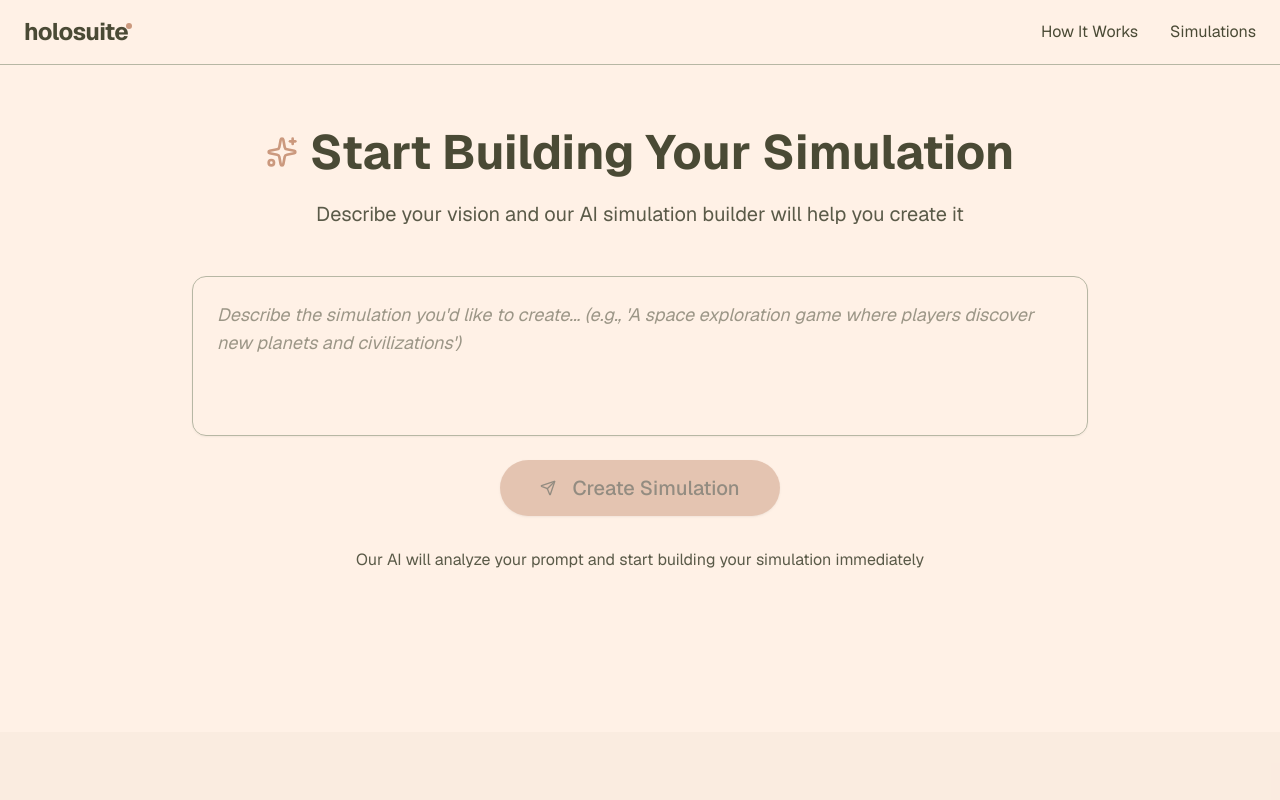
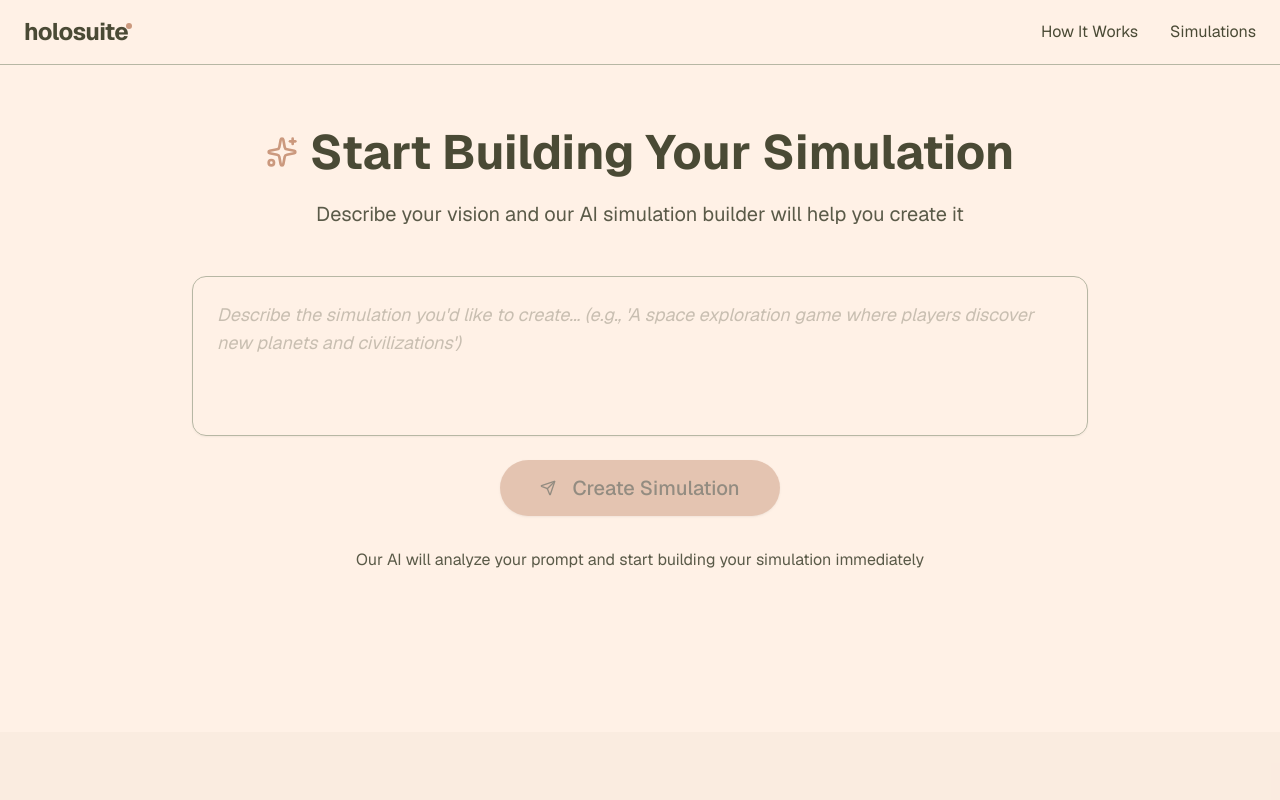
Before and after one commit to holosuite/holosuite.lol, a Next.js app: page / in a window 1280 px wide. Shown: the top 800 px of the page. Built offline with nearby package versions, Linux system fonts and the light colour scheme; no server answers.

Commit message:
fix text scaling issue

```diff
--- a/components/prompt-submission.tsx
+++ b/components/prompt-submission.tsx
@@ -61,7 +61,7 @@ export function PromptSubmission() {
             value={prompt}
             onChange={(e) => setPrompt(e.target.value)}
             placeholder="Describe the simulation you'd like to create... (e.g., 'A space exploration game where players discover new planets and civilizations')"
-            className="min-h-[160px] resize-none text-lg p-6 placeholder:text-lg placeholder:italic placeholder:opacity-60"
+            className="min-h-[160px] resize-none text-xl p-6 placeholder:text-lg placeholder:italic placeholder:opacity-60"
             disabled={isSubmitting}
           />
         </div>
--- a/components/ui/textarea.tsx
+++ b/components/ui/textarea.tsx
@@ -7,7 +7,7 @@ function Textarea({ className, ...props }: React.ComponentProps<"textarea">) {
     <textarea
       data-slot="textarea"
       className={cn(
-        "border-input placeholder:text-muted-foreground focus-visible:border-ring focus-visible:ring-ring/50 aria-invalid:ring-destructive/20 dark:aria-invalid:ring-destructive/40 aria-invalid:border-destructive dark:bg-input/30 flex field-sizing-content min-h-16 w-full rounded-md border bg-transparent px-3 py-2 text-base shadow-xs transition-[color,box-shadow] outline-none focus-visible:ring-[3px] disabled:cursor-not-allowed disabled:opacity-50 md:text-sm",
+        "border-input focus-visible:border-ring focus-visible:ring-ring/50 aria-invalid:ring-destructive/20 dark:aria-invalid:ring-destructive/40 aria-invalid:border-destructive dark:bg-input/30 flex field-sizing-content min-h-16 w-full rounded-md border bg-transparent px-3 py-2 text-base shadow-xs transition-[color,box-shadow] outline-none focus-visible:ring-[3px] disabled:cursor-not-allowed disabled:opacity-50",
         className,
       )}
       {...props}
```
